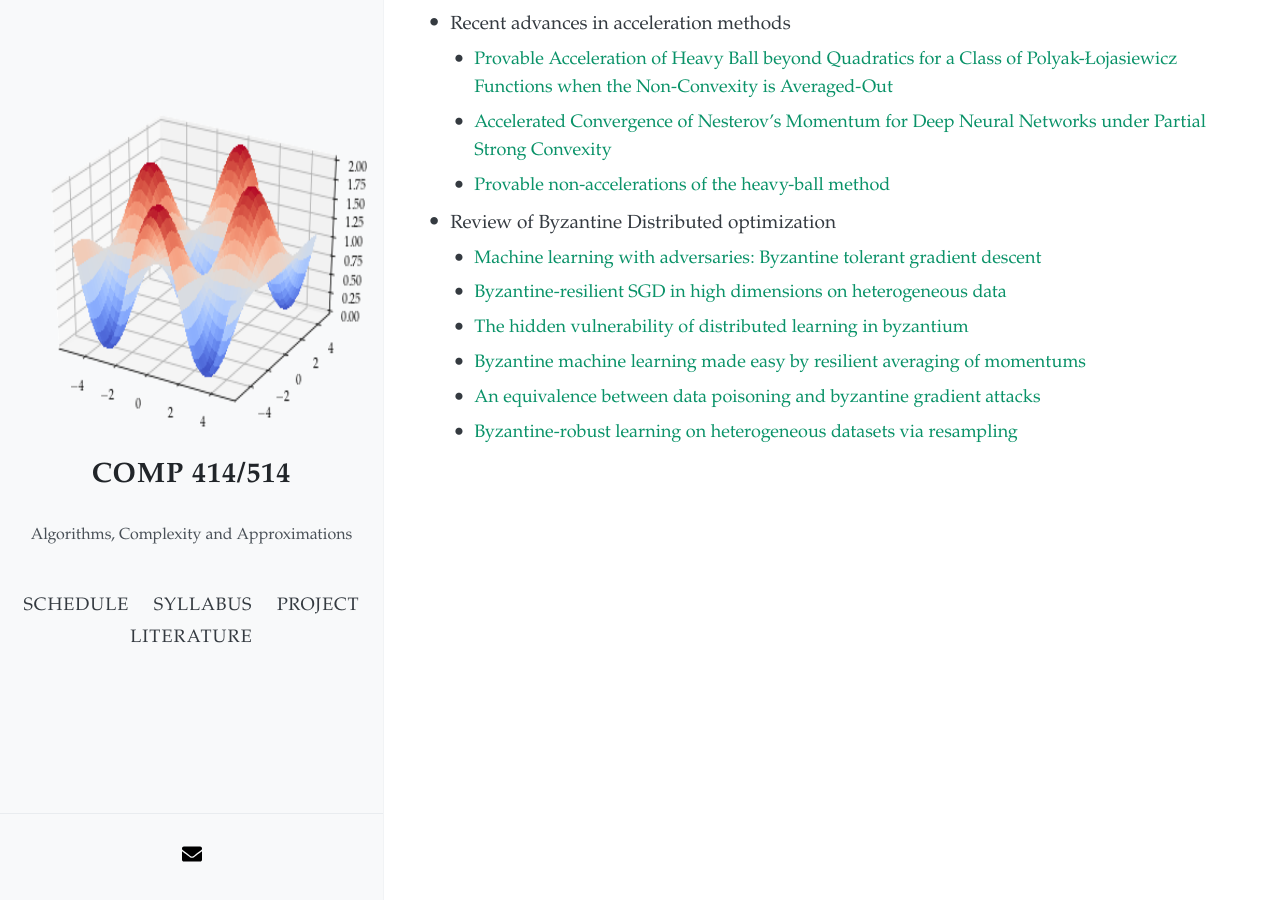
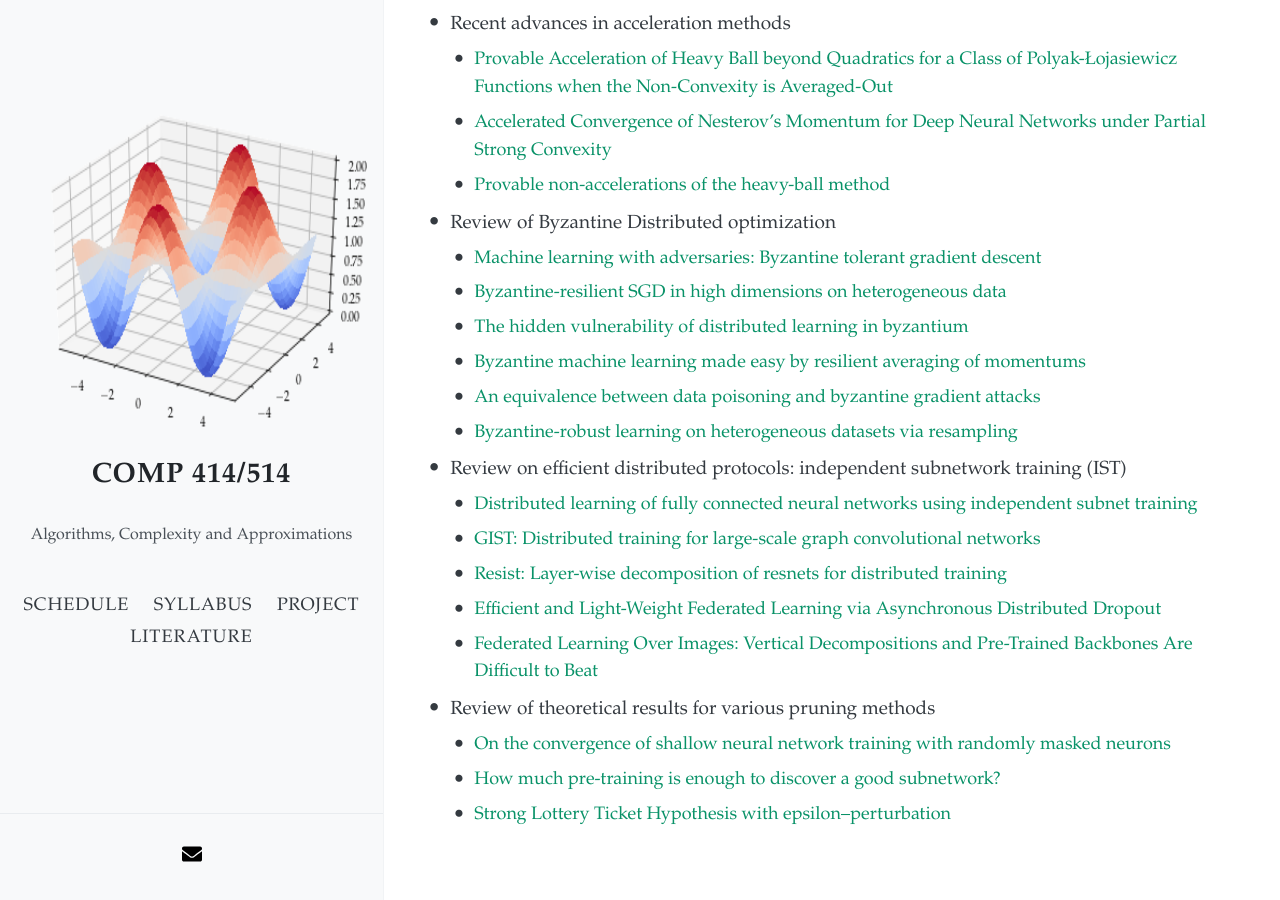
Before and after one commit to akyrillidis/comp414-514, a Jekyll site: the page built from project.md, in a window 1280 px wide and 900 px high, scrolled down 4046 px. Built offline with Jekyll 4.4.1, drawn with Linux system fonts in a browser that asks for light colours; nearby versions of some CDN libraries.

Commit message:
Update project.md

```diff
--- a/project.md
+++ b/project.md
@@ -135,6 +135,17 @@ The course project can be categorized as a literature review, original research,
   - [An equivalence between data poisoning and byzantine gradient attacks](https://arxiv.org/pdf/2202.08578.pdf)
   - [Byzantine-robust learning on heterogeneous datasets via resampling](https://arxiv.org/pdf/2006.09365.pdf)
 
+- Review on efficient distributed protocols: independent subnetwork training (IST)
+  - [Distributed learning of fully connected neural networks using independent subnet training](https://par.nsf.gov/servlets/purl/10404274)
+  - [GIST: Distributed training for large-scale graph convolutional networks](https://link.springer.com/article/10.1007/s41468-023-00127-8)
+  - [Resist: Layer-wise decomposition of resnets for distributed training](https://proceedings.mlr.press/v180/dun22a/dun22a.pdf)
+  - [Efficient and Light-Weight Federated Learning via Asynchronous Distributed Dropout](https://proceedings.mlr.press/v206/dun23a/dun23a.pdf)
+  - [Federated Learning Over Images: Vertical Decompositions and Pre-Trained Backbones Are Difficult to Beat](https://openaccess.thecvf.com/content/ICCV2023/papers/Hu_Federated_Learning_Over_Images_Vertical_Decompositions_and_Pre-Trained_Backbones_Are_ICCV_2023_paper.pdf)
+
+- Review of theoretical results for various pruning methods
+  - [On the convergence of shallow neural network training with randomly masked neurons](https://arxiv.org/pdf/2112.02668.pdf)
+  - [How much pre-training is enough to discover a good subnetwork?](https://arxiv.org/pdf/2108.00259.pdf)
+  - [Strong Lottery Ticket Hypothesis with epsilon–perturbation](https://proceedings.mlr.press/v206/xiong23a/xiong23a.pdf)
 
 &nbsp;
 &nbsp;
```
